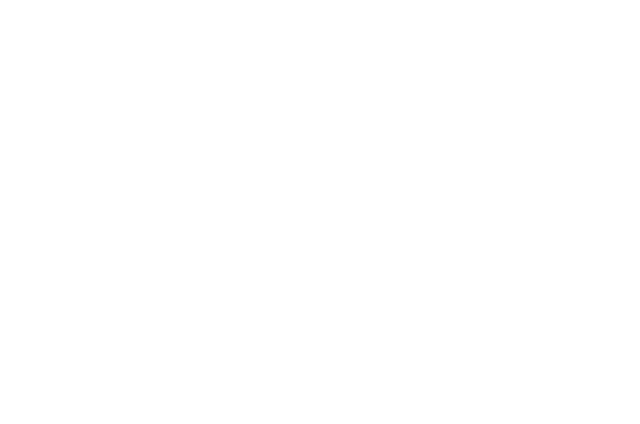
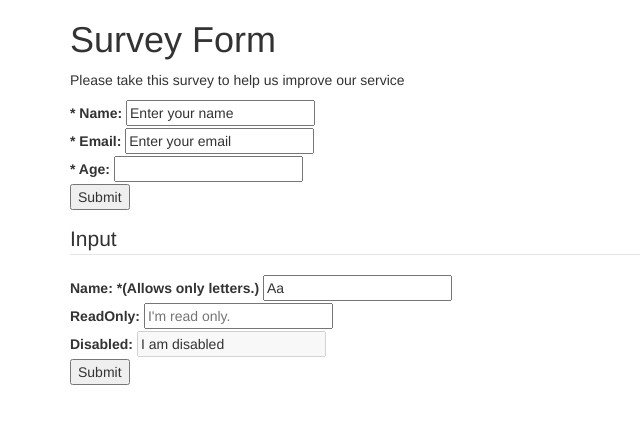
Before and after one commit to ak-krajewska/fcc-survey-form, a plain HTML site: page index.html in a window 1280 px wide. Shown: the whole page, without its empty margins (0-640 px from the left). Drawn offline with nearby package versions, Linux system fonts and the light colour scheme.

Commit message:
form partially built

```diff
--- a/index.html
+++ b/index.html
@@ -13,12 +13,74 @@
 
         <!-- end bootstrap -->
 
-
-        <link rel="stylesheet" href="resources/style.css" type="text/css">
-
         <!-- decorative glyphicons -->
       <script src="https://use.fontawesome.com/3d9e66e7b2.js"></script>
+      <!-- FreeCodeCamp tests -->
+
+      <script src="https://cdn.freecodecamp.org/testable-projects-fcc/v1/bundle.js"></script>
+
+      <!-- local css files -->
+      <link rel="stylesheet" href="resources/style.css" type="text/css">
   </head>
   <body>
+    <div class="container">
+      <h1 id="title">Survey Form</h1>
+      <p id="description">Please take this survey to help us improve our service</p>
+      <form id="survey-form">
+        <div>
+          <label for="name"> * Name: </label>
+          <input type="text" id="name" name="name" maxlength="300" value="Enter your name" required />
+        </div>
+
+        <div>
+          <label for="email"> * Email: </label>
+          <input type="email" id="email" name="email" maxlength="300" value="Enter your email" required />
+          <!-- add email validation -->
+        </div>
+
+        <div>
+          <label for="number"> * Age: </label>
+          <input type="number" id="number" name="age" maxlength="20" value="Enter age"  />
+        </div>
+
+
+        <div>
+            <input type="submit" class="submit" value="Submit" />
+        </div>
+      </form>
+
+      <fieldset>
+        <legend>Input</legend>
+        <form>
+            <div>
+                <label for="display-name"> Name:
+                    <span class="warning">*(Allows only letters.)</span>
+                </label>
+                <input type="text" id="display-name" name="ip-display"
+                       pattern="[A-Za-z\s]+"
+                       maxlength="5" minlength="2" value="Aa" required />
+                <span></span>
+            </div>
+            <div>
+                <label for="readonly-ip">ReadOnly:</label>
+                <input type="text" id="readonly-ip" name="ip-readonly"
+                       placeholder="I'm read only." readonly />
+            </div>
+            <div>
+                <label for="disabled-ip">Disabled:</label>
+                <input type="text" name="ip-disabled"
+                       id="disabled-ip"
+                       value="I am disabled"
+                       disabled />
+            </div>
+            <div>
+                <input type="submit" class="submit" value="Submit" />
+            </div>
+
+        </form>
+    </fieldset>
+
+    </div>
+
   </body>
 </html>
```
